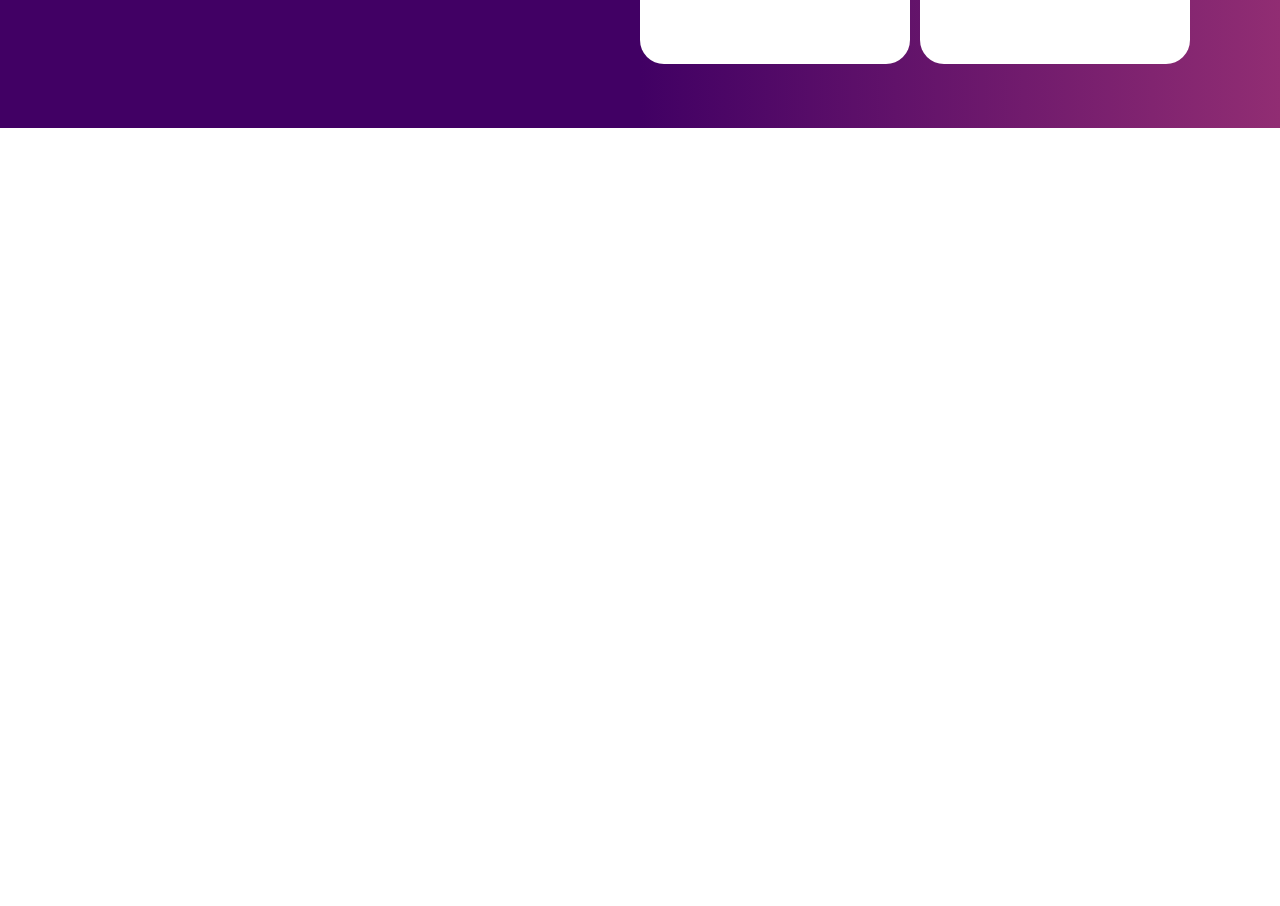
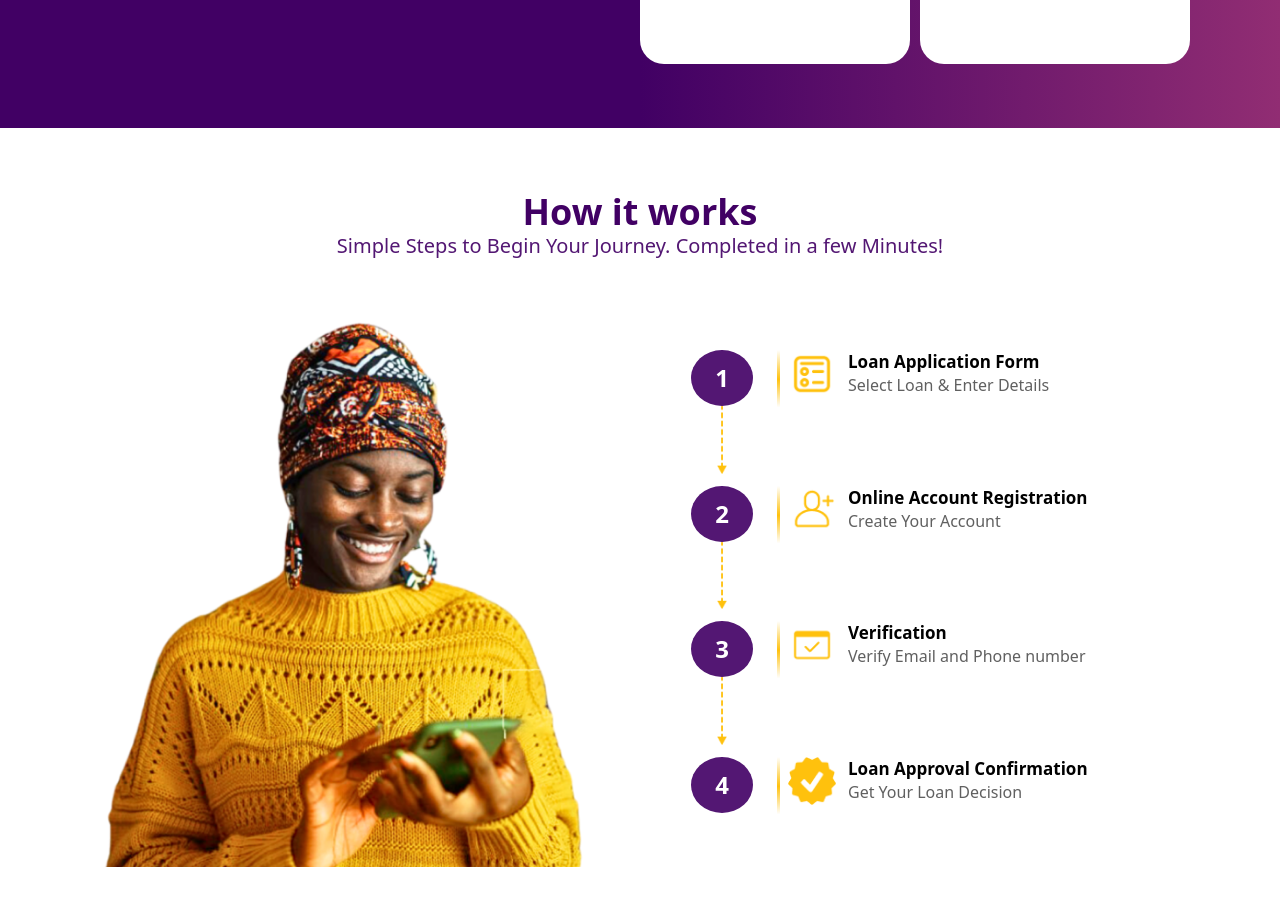
Before and after one commit to TracyMuso/mightyfin-website, a Next.js app: page / in a window 1280 px wide. Shown: the part 2166-3072 px from the top of the page. Before the commit the page ends 2294 px from the top, so only its background shows below. Built offline with nearby package versions, Linux system fonts and the light colour scheme.

Commit message:
feat(landing-page): add loan steps section on landing page

```diff
--- a/app/page.tsx
+++ b/app/page.tsx
@@ -1,4 +1,5 @@
 import Hero from "@/components/hero";
+import LoanSteps from "@/components/LoanSteps";
 import Products from "@/components/Products";
 import Whyus from "@/components/Whyus";
 export default function Home() {
@@ -7,6 +8,7 @@ export default function Home() {
       <Hero />
       <Products />
       <Whyus />
+      <LoanSteps />
     </div>
   );
 }
--- /dev/null
+++ b/components/LoanSteps/index.tsx
@@ -0,0 +1,37 @@
+import Image from "next/image";
+import Step from "./step";
+import { LoanStepsData } from "@/constants/data/landingPage";
+
+const LoanSteps = () => {
+  return (
+    <section className="flex flex-col w-full py-16 md:px-24 sm:px-12 px-5 items-center">
+      <div className="flex flex-col items-center md:w-4/5 pb-10">
+        <h1 className="lg:text-4xl sm:text-2xl text-xl font-extrabold text-purple-500">
+          How it works
+        </h1>
+        <p className="text-purple-400 sm:text-xl sm:text-left text-center">
+          Simple Steps to Begin Your Journey. Completed in a few Minutes!
+        </p>
+      </div>
+      <div className="flex items-center justify-between w-full">
+        <div className="m-0 lg:block hidden">
+          <Image
+            src={
+              "/Images/LandingPage/woman-checking-her-smartphone-notifications-1.png"
+            }
+            alt="woman-checking-smartphone"
+            width={500}
+            height={550}
+          />
+        </div>
+        <div className="flex flex-col gap-3 pr-8">
+          {LoanStepsData.map((item, idx) => {
+            return <Step key={idx} {...item} />;
+          })}
+        </div>
+      </div>
+    </section>
+  );
+};
+
+export default LoanSteps;
--- /dev/null
+++ b/components/LoanSteps/step.tsx
@@ -0,0 +1,43 @@
+import Image from "next/image";
+import { type LoanStepDataType } from "@/types";
+import styles from "../../styles/landingPage.module.css";
+
+const Step = ({ step, icon, title, text }: LoanStepDataType) => {
+  return (
+    <div className="flex items-start justify-between gap-6 font-Montserrat">
+      <div className="flex flex-col justify-center items-center">
+        <div className="bg-purple-400 rounded-[50%] md:px-6 px-4 py-2 md:py-3 text-white md:text-2xl text-xl font-extrabold">
+          {step}
+        </div>
+        {step < 4 ? (
+          <Image
+            src={"/Images/LandingPage/dotted-arrow.png"}
+            alt="step arrow"
+            width={10}
+            height={80}
+          />
+        ) : (
+          <>{""}</>
+        )}
+      </div>
+      <div className="flex items-start gap-3 text-left w-[375px]">
+        <div className="flex items-start gap-2">
+          <div className={`${styles.stepGrad} w-[3px] h-[60px]`} />
+          <Image
+            src={icon}
+            alt="step icon"
+            width={50}
+            height={50}
+            className="md:size-12 size-8"
+          />
+        </div>
+        <div className="m-0">
+          <span className="font-bold md:text-[17px] text-sm">{title}</span>
+          <p className="text-gray-400 md:text-[16px] text-sm">{text}</p>
+        </div>
+      </div>
+    </div>
+  );
+};
+
+export default Step;
```
